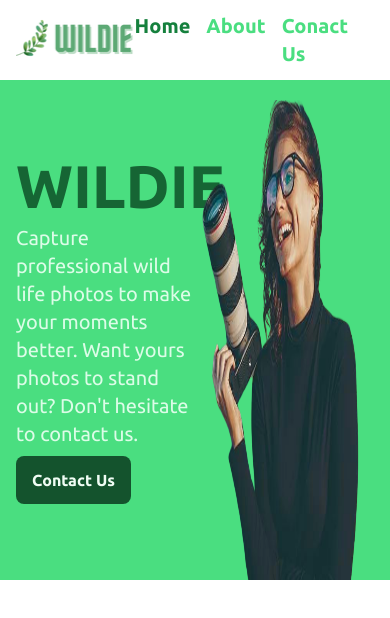
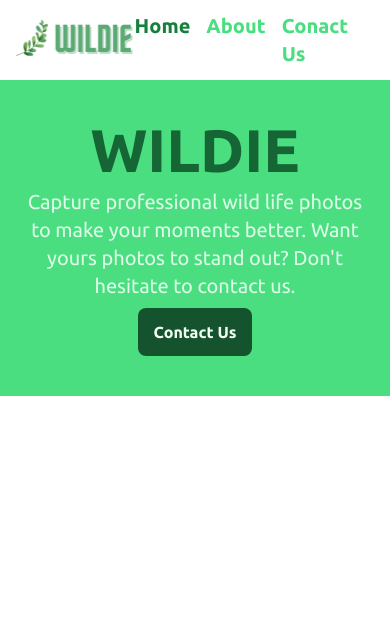
Before and after one commit to shahriyardx/wildie, a React (Vite) app: page / in a window 390 px wide. Shown: the top 618 px of the page. Built offline with nearby package versions, Linux system fonts and the light colour scheme.

Commit message:
Responsive banner

```diff
--- a/src/components/Banner/Banner.jsx
+++ b/src/components/Banner/Banner.jsx
@@ -4,11 +4,11 @@ import Container from '../Layout/Container'
 
 const Banner = () => {
   return (
-    <div className='w-full h-[500px] relative bg-green-400'>
-      <Container className='grid grid-cols-2 h-full'>
-        <div className='h-full flex flex-col justify-center'>
+    <div className='w-full py-10 md:py-0 md:h-[500px] relative bg-green-400'>
+      <Container className='grid grid-cols-1 md:grid-cols-2 h-full'>
+        <div className='h-full flex flex-col justify-center items-center md:items-start'>
           <h1 className='text-6xl uppercase font-bold text-green-800'>Wildie</h1>
-          <p className='text-xl text-green-100 mt-2'>
+          <p className='text-xl text-green-100 mt-2 text-center md:text-left'>
             Capture professional wild life photos to make your moments better. Want yours photos to stand out? Don't hesitate to contact us.
           </p>
           <div className='mt-2'>
@@ -16,7 +16,7 @@ const Banner = () => {
           </div>
         </div>
 
-        <div className='pt-5 overflow-hidden flex justify-end'>
+        <div className='pt-5 overflow-hidden justify-end hidden md:flex'>
           <img className='h-[500px]' src="/images/person.png" alt="Person" />
         </div>
       </Container>
```
